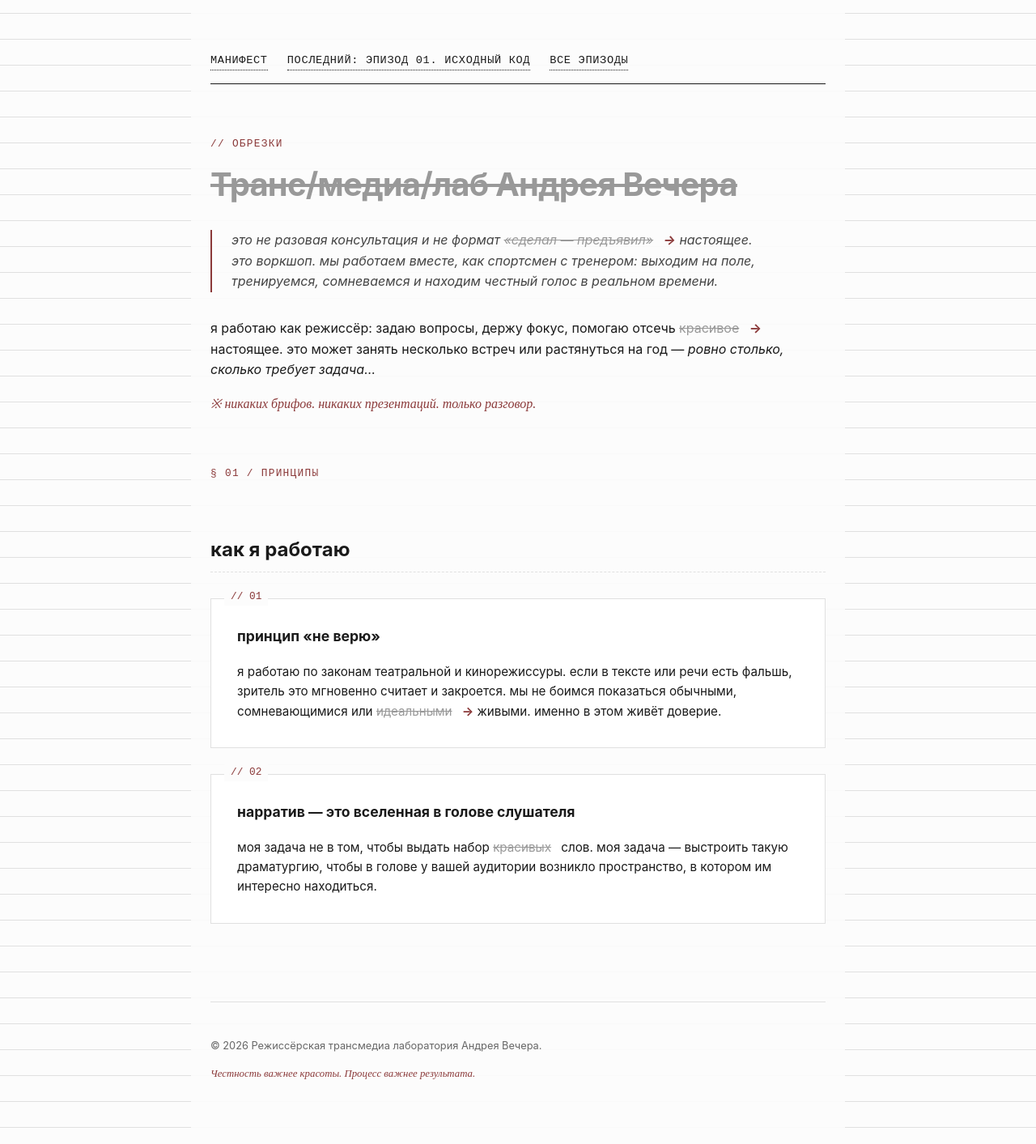
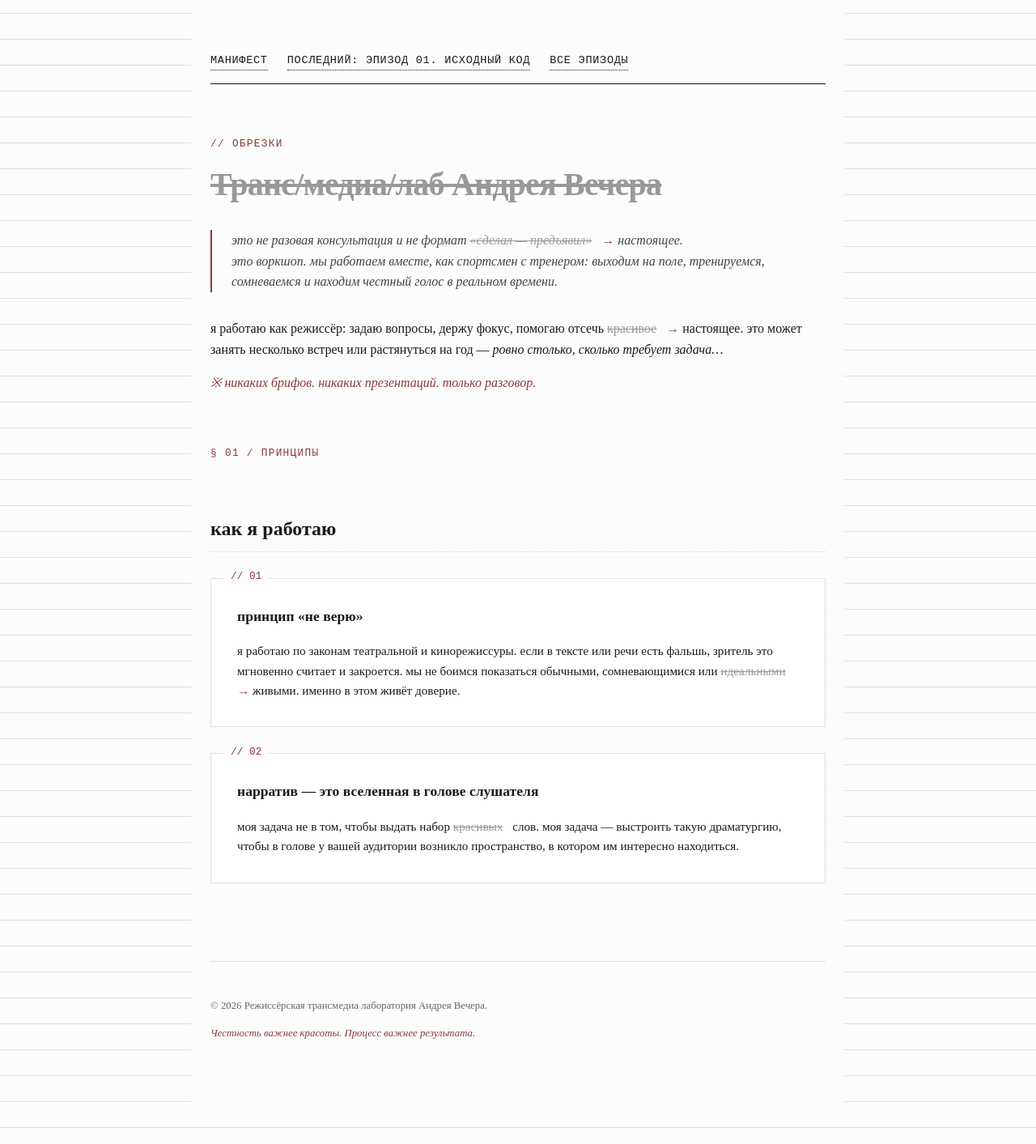
Before and after one commit to avecher/lab, a Jekyll site: the page built from index.md, in a window 1280 px wide. Shown: the whole page at 81% size. Built offline with Jekyll 4.4.1, drawn with Linux system fonts in a browser that asks for light colours; after the commit the page ends 1363 px from its top, so only the background shows below that.

Commit message:
Update style.css

```diff
--- a/assets/css/style.css
+++ b/assets/css/style.css
@@ -4,8 +4,7 @@
   --text-color: #1a1a1a;     /* Глубокий черный */
   --accent-color: #8b3a3a;   /* Терракотовый/кирпичный для акцентов */
   --line-color: #e0e0e0;     /* Светло-серые линии сетки */
-  --font-mono: 'Courier New', Courier, monospace;
-  --font-sans: -apple-system, BlinkMacSystemFont, "Segoe UI", Roboto, Helvetica, Arial, sans-serif;
+  --font-mono: 'IBM Plex Mono', 'Courier New', monospace;
 }
 
 body {
```
